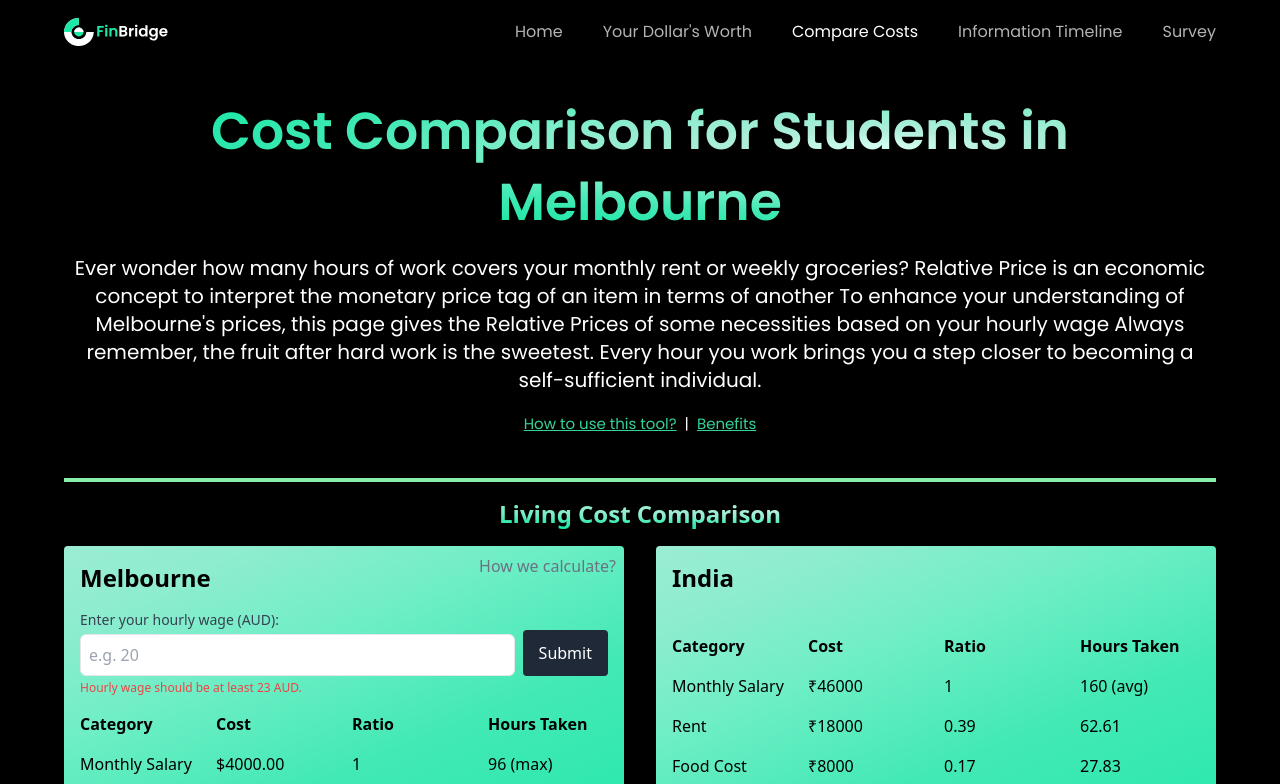
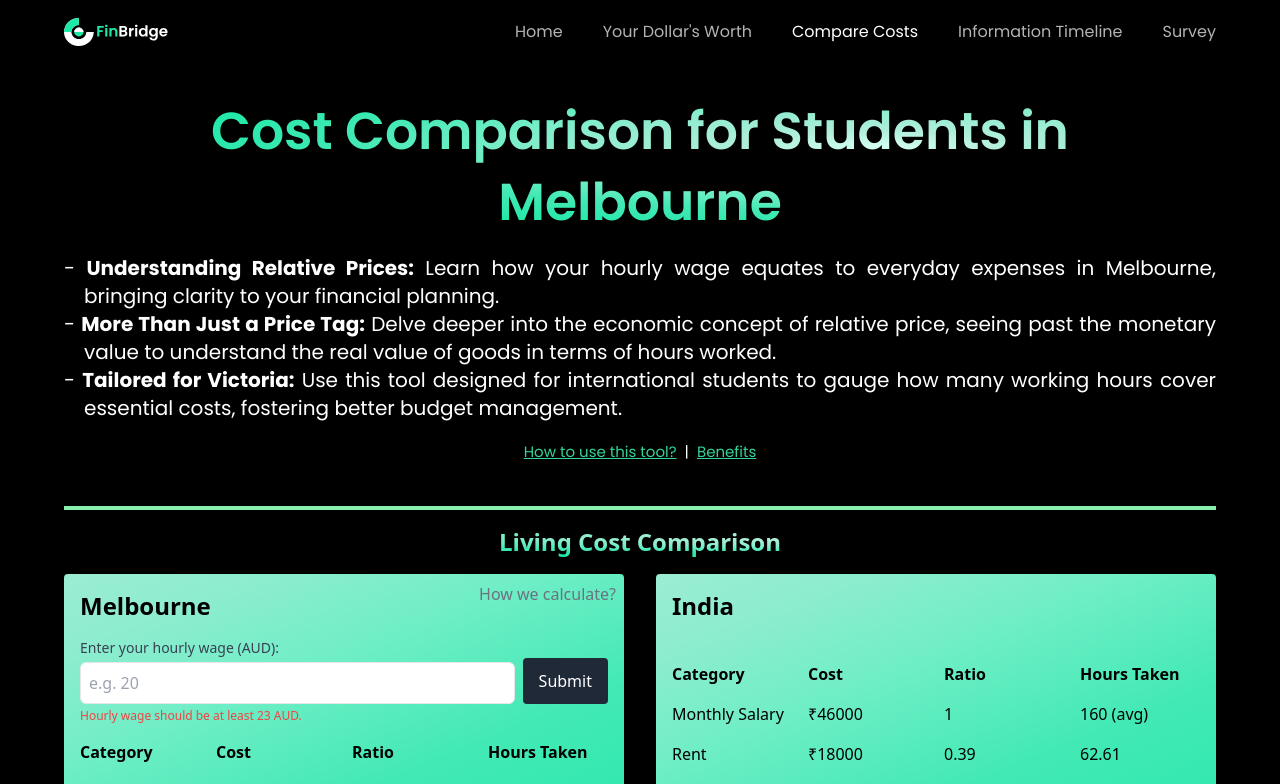
Before and after one commit to SOHAN-JAGADEESH/Finbridge-2, a React (Vite) app: page /compare in a window 1280 px wide. Shown: the top 784 px of the page. Built offline with nearby package versions, Linux system fonts and the light colour scheme.

Commit message:
Compare Page description change

```diff
--- a/src/index.css
+++ b/src/index.css
@@ -189,3 +189,8 @@
     color: #50C878; /* Adjust to your exact emerald color code */
   }
 }
+
+.customIndent {
+  text-indent: -1em;
+  padding-left: 1em;
+}
--- a/src/pages/Compare.jsx
+++ b/src/pages/Compare.jsx
@@ -2,6 +2,7 @@ import React from 'react'
 import {Navbar, Footer} from "../components";
 import styles from "../style";
 import { useState, useEffect } from "react";
+import "../index.css";
 
 const Compare = () => {
   const [showHowToGuide, setShowHowToGuide] = useState(false);
@@ -66,13 +67,17 @@ const Compare = () => {
                   <Navbar />
                   <div className="mt-8 text-center">
                       <h2 className="flex-1 font-poppins font-semibold ss:text-[52px] text-[42px] text-gradient ss:leading-[70.8px] leading-[60px]">Cost Comparison for Students in Melbourne</h2>
-                      <p className="font-poppins text-[20px] text-white leading-[28px] mt-4 text-align: justify">
-                        Ever wonder how many hours of work covers your monthly rent or weekly groceries?
-                        Relative Price is an economic concept to interpret the monetary price tag of an item in terms of another
-                        To enhance your understanding of Melbourne's prices, this page gives the Relative Prices of some necessities based on your hourly wage
-                        Always remember, the fruit after hard work is the sweetest.
-                        Every hour you work brings you a step closer to becoming a self-sufficient individual.
-                      </p>
+                      <div className="font-poppins text-[20px] text-white leading-[28px] mt-4 text-justify">
+    <p className="customIndent">
+        - <strong>Understanding Relative Prices:</strong> Learn how your hourly wage equates to everyday expenses in Melbourne, bringing clarity to your financial planning.
+    </p>
+    <p className="customIndent">
+        - <strong>More Than Just a Price Tag:</strong> Delve deeper into the economic concept of relative price, seeing past the monetary value to understand the real value of goods in terms of hours worked.
+    </p>
+    <p className="customIndent">
+        - <strong>Tailored for Victoria:</strong> Use this tool designed for international students to gauge how many working hours cover essential costs, fostering better budget management.
+    </p>
+</div>
                       <p className="font-poppins text-[15px] text-white leading-[28px] mt-4">
                           <button className="text-emerald-400 underline" onClick={() => setShowHowToGuide(true)}>How to use this tool?</button>
                           <span className="mx-2">|</span>
```
